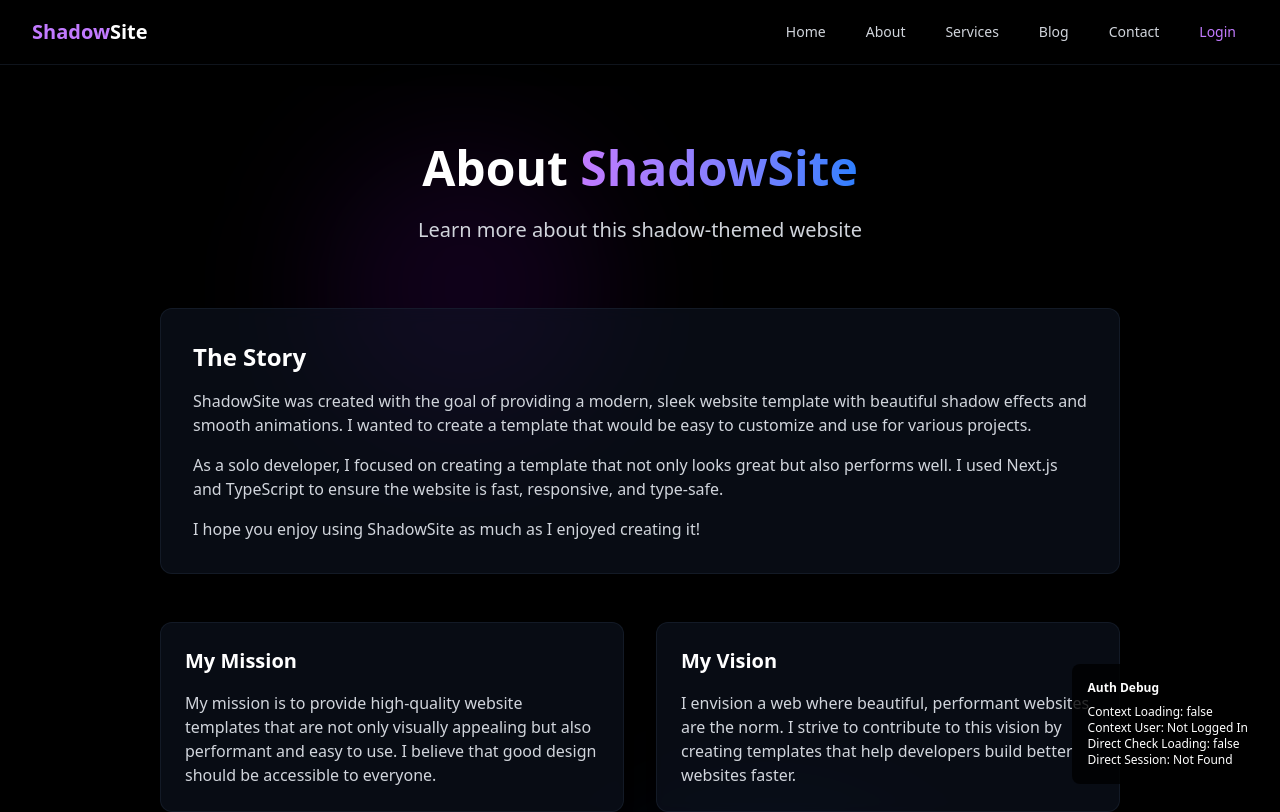
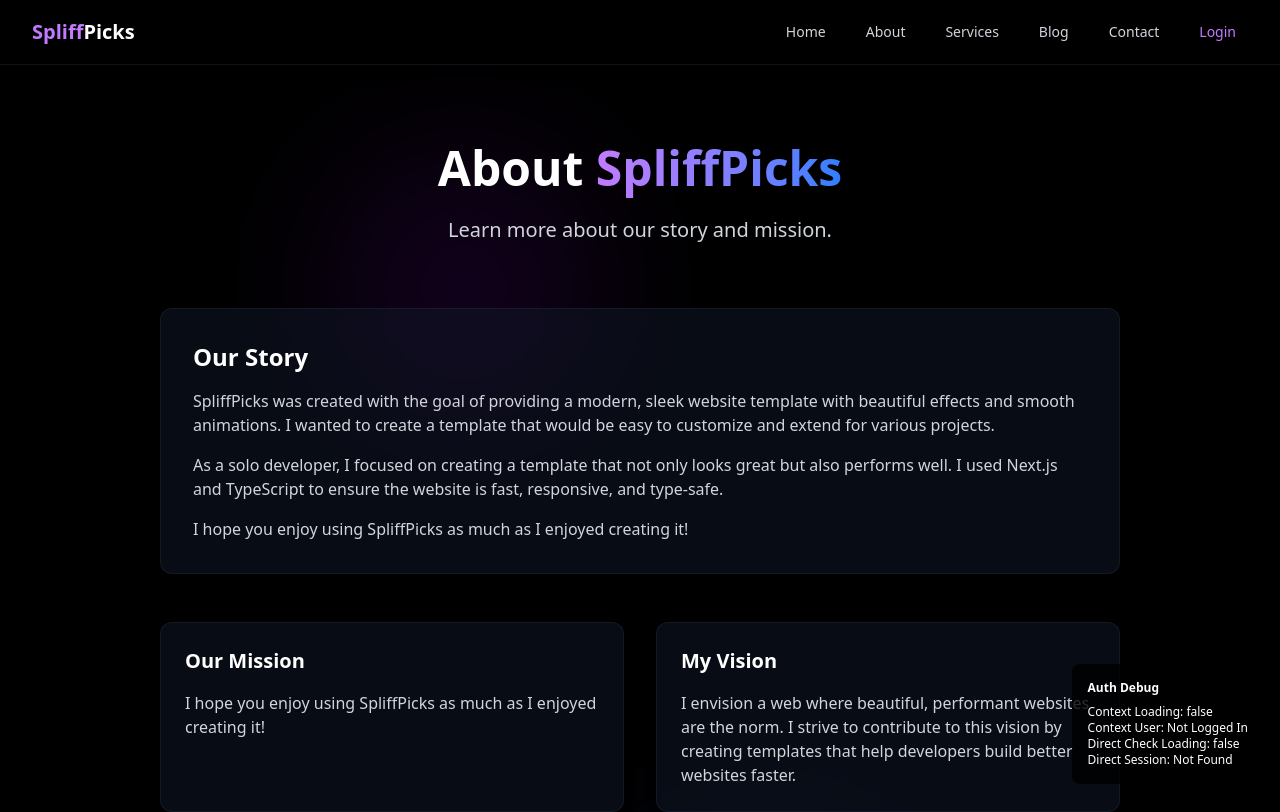
Before and after one commit to jaybarlow/fuckyoumean, a Next.js app: page /about in a window 1280 px wide. Shown: the top 812 px of the page. Built offline with nearby package versions, Linux system fonts and the light colour scheme; no server answers.

Commit message:
Rebrand: Change ShadowSite to SpliffPicks throughout the website

```diff
--- a/src/app/about/page.tsx
+++ b/src/app/about/page.tsx
@@ -10,31 +10,31 @@
       <div className="relative z-10 max-w-5xl mx-auto px-4 sm:px-6 lg:px-8">
         <div className="text-center mb-16">
           <h1 className="text-4xl sm:text-5xl font-bold text-white mb-6">
-            About <span className="text-transparent bg-clip-text bg-gradient-to-r from-purple-400 to-blue-500">ShadowSite</span>
+            About <span className="text-transparent bg-clip-text bg-gradient-to-r from-purple-400 to-blue-500">SpliffPicks</span>
           </h1>
           <p className="text-xl text-gray-300 mb-8 max-w-3xl mx-auto">
-            Learn more about this shadow-themed website
+            Learn more about our story and mission.
           </p>
         </div>
 
         <div className="bg-gray-900/50 backdrop-blur-sm rounded-xl p-8 border border-gray-800/50 shadow-lg mb-12">
-          <h2 className="text-2xl font-bold text-white mb-4">The Story</h2>
+          <h2 className="text-2xl font-bold text-white mb-4">Our Story</h2>
           <p className="text-gray-300 mb-4">
-            ShadowSite was created with the goal of providing a modern, sleek website template with beautiful shadow effects and smooth animations. I wanted to create a template that would be easy to customize and use for various projects.
+            SpliffPicks was created with the goal of providing a modern, sleek website template with beautiful effects and smooth animations. I wanted to create a template that would be easy to customize and extend for various projects.
           </p>
           <p className="text-gray-300 mb-4">
             As a solo developer, I focused on creating a template that not only looks great but also performs well. I used Next.js and TypeScript to ensure the website is fast, responsive, and type-safe.
           </p>
           <p className="text-gray-300">
-            I hope you enjoy using ShadowSite as much as I enjoyed creating it!
+            I hope you enjoy using SpliffPicks as much as I enjoyed creating it!
           </p>
         </div>
 
         <div className="grid grid-cols-1 md:grid-cols-2 gap-8 mb-12">
           <div className="bg-gray-900/50 backdrop-blur-sm rounded-xl p-6 border border-gray-800/50 shadow-lg">
-            <h3 className="text-xl font-bold text-white mb-4">My Mission</h3>
+            <h3 className="text-xl font-bold text-white mb-4">Our Mission</h3>
             <p className="text-gray-300">
-              My mission is to provide high-quality website templates that are not only visually appealing but also performant and easy to use. I believe that good design should be accessible to everyone.
+              I hope you enjoy using SpliffPicks as much as I enjoyed creating it!
             </p>
           </div>
           <div className="bg-gray-900/50 backdrop-blur-sm rounded-xl p-6 border border-gray-800/50 shadow-lg">
--- a/src/app/blog/[slug]/page.tsx
+++ b/src/app/blog/[slug]/page.tsx
@@ -126,13 +126,14 @@
 
   if (!post) {
     return {
-      title: 'Post Not Found - ShadowSite',
+      title: 'Post Not Found - SpliffPicks',
+      description: 'The requested blog post could not be found',
     };
   }
 
   return {
-    title: `${post.title} - ShadowSite Blog`,
-    description: post.content.substring(0, 160).replace(/<[^>]*>/g, ''),
+    title: `${post.title} - SpliffPicks Blog`,
+    description: post.excerpt || 'Read our latest blog post',
   };
 }
 
--- a/src/app/blog/page.tsx
+++ b/src/app/blog/page.tsx
@@ -3,8 +3,8 @@
 import BlogSearch from '@/components/BlogSearch';
 
 export const metadata: Metadata = {
-  title: 'Blog - ShadowSite',
-  description: 'Read our latest articles and updates',
+  title: 'Blog - SpliffPicks',
+  description: 'Read our latest articles and tutorials',
 };
 
 // Mock blog data - in a real app, this would come from a database or CMS
--- a/src/app/contact/page.tsx
+++ b/src/app/contact/page.tsx
@@ -30,7 +30,7 @@
 
             <div className="bg-gray-900/50 backdrop-blur-sm rounded-xl p-6 border border-gray-800/50 shadow-lg">
               <h3 className="text-xl font-bold text-white mb-4">Contact Information</h3>
-              <p className="text-gray-300 mb-2">Email: info@shadowsite.com</p>
+              <p className="text-gray-300 mb-2">Email: info@spliffpicks.com</p>
               <p className="text-gray-300 mb-2">Phone: (123) 456-7890</p>
               <p className="text-gray-300">Hours: Monday - Friday, 9am - 5pm</p>
             </div>
--- a/src/app/layout.tsx
+++ b/src/app/layout.tsx
@@ -17,8 +17,8 @@
 });
 
 export const metadata: Metadata = {
-  title: "ShadowSite - Modern Next.js Shadow Website",
-  description: "A modern shadow-themed website built with Next.js and TypeScript",
+  title: "SpliffPicks - Modern Next.js Website",
+  description: "A modern themed website built with Next.js and TypeScript",
 };
 
 export default function RootLayout({
--- a/src/app/page.tsx
+++ b/src/app/page.tsx
@@ -80,7 +80,7 @@
 
         <div className="relative z-10 max-w-7xl mx-auto px-4 sm:px-6 lg:px-8 text-center">
           <h2 className="text-3xl md:text-4xl font-bold text-white mb-6">
-            Ready to get started with <span className="text-transparent bg-clip-text bg-gradient-to-r from-purple-400 to-blue-500">ShadowSite</span>?
+            Ready to get started with <span className="text-transparent bg-clip-text bg-gradient-to-r from-purple-400 to-blue-500">SpliffPicks</span>?
           </h2>
           <p className="text-xl text-gray-300 mb-8 max-w-3xl mx-auto">
             Join thousands of users who are already using our shadow website template.
--- a/src/components/Footer.tsx
+++ b/src/components/Footer.tsx
@@ -55,7 +55,7 @@
           </div>
         </div>
         <div className="mt-8 pt-8 border-t border-gray-800 text-center text-gray-400 text-sm">
-          <p>&copy; {new Date().getFullYear()} ShadowSite. All rights reserved.</p>
+          <p>&copy; {new Date().getFullYear()} SpliffPicks. All rights reserved.</p>
         </div>
       </div>
     </footer>
--- a/src/components/Hero.tsx
+++ b/src/components/Hero.tsx
@@ -11,8 +11,8 @@
 
       {/* Content */}
       <div className="relative z-10 max-w-5xl mx-auto px-4 sm:px-6 lg:px-8 text-center">
-        <h1 className="text-4xl sm:text-5xl md:text-6xl font-bold text-white mb-6">
-          Welcome to <span className="text-transparent bg-clip-text bg-gradient-to-r from-purple-400 to-blue-500">ShadowSite</span>
+        <h1 className="text-5xl md:text-6xl font-bold mb-6 leading-tight">
+          Welcome to <span className="text-transparent bg-clip-text bg-gradient-to-r from-purple-400 to-blue-500">SpliffPicks</span>
         </h1>
         <p className="text-xl text-gray-300 mb-8 max-w-3xl mx-auto">
           A modern, sleek website with shadow effects and smooth animations built with Next.js and TypeScript.
--- a/src/components/Navbar.tsx
+++ b/src/components/Navbar.tsx
@@ -42,7 +42,7 @@
         <div className="flex items-center justify-between h-16">
           <div className="flex items-center">
             <Link href="/" className="text-xl font-bold text-purple-400 hover:text-purple-300 transition-colors">
-              Shadow<span className="text-white">Site</span>
+              Spliff<span className="text-white">Picks</span>
             </Link>
           </div>
 
```
